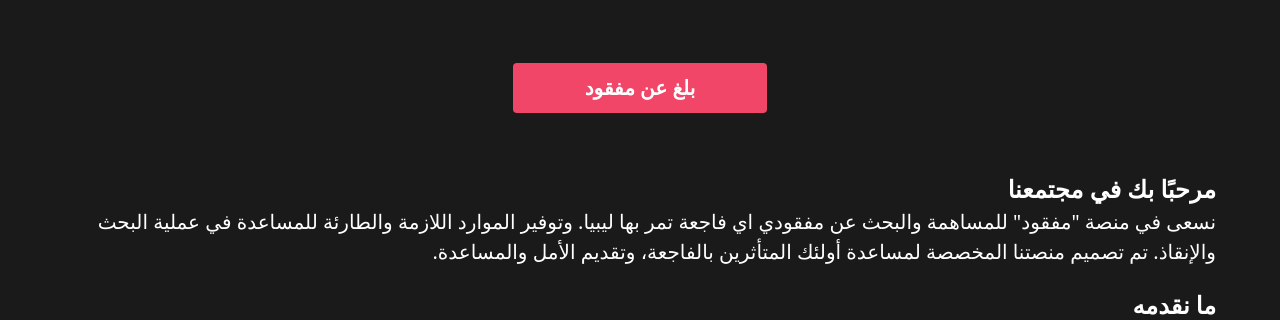
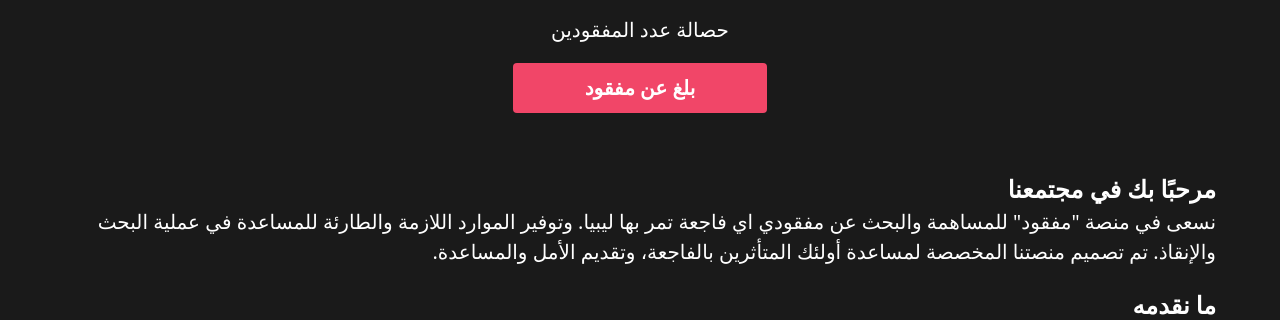
Before and after one commit to Aruws-Consultancy/mafqoodly, a Django app: template templates/disaster.html in a window 1280 px wide. Shown: the part 289-609 px from the top of the page. Run offline with Django 4.2, Linux system fonts and the light colour scheme; the template is opened without the code that fills it, so the values that code supplies are empty; some libraries are stand-ins or nearby versions.

```diff
--- a/static/css/main.css
+++ b/static/css/main.css
@@ -16,7 +16,7 @@ body {background:#1a1a1a !important; color:white; font-family: system-ui;}
 
 /* main content ----------------------------------------------------------------------------------- */
 .main_content {margin-top:0; padding-top:0;}
-.missing_counter {margin-top: -2em; margin-bottom:5px;}
+.missing_counter {margin-top: -2.7em; margin-bottom:5px;}
 .missing_counter span {background:#1c1c1c90; text-align: center; }
 .disaster_name {padding:5px;}
 .disaster_image {width:auto; height:20em; margin-top: -3em; margin-bottom:1em}
--- a/templates/disaster.html
+++ b/templates/disaster.html
@@ -11,6 +11,7 @@
 {% endif %}
 
 <div class="missing_counter is-size-1 has-text-centered" style="color:white;">
+    <div class="is-size-5" style="padding-bottom:3px;">حصالة عدد المفقودين</div>
     {% for i in counter %}
     <span class="has-text-centered" style="padding:10px">{{i}}</span>
     {% endfor %}
```
